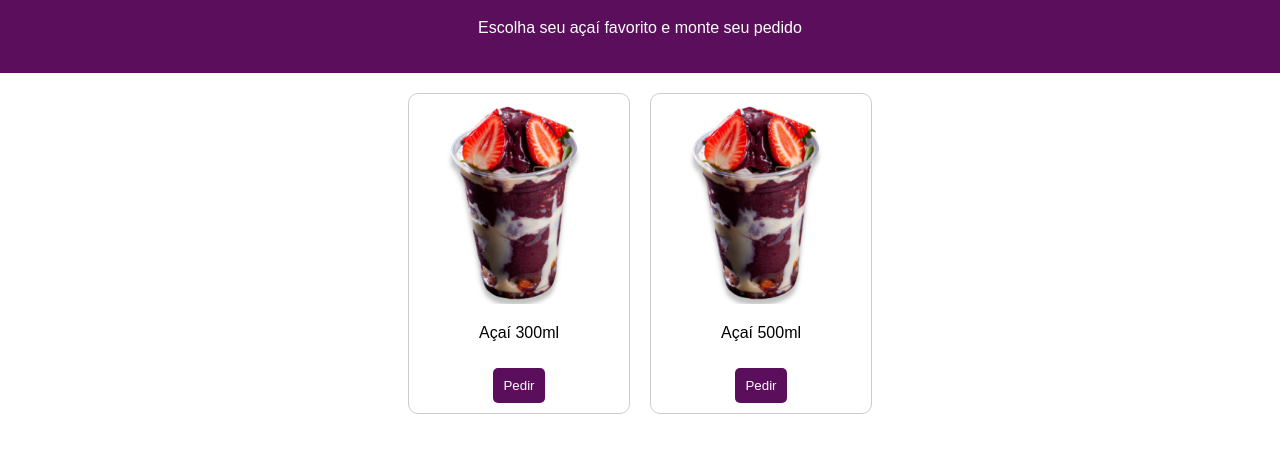
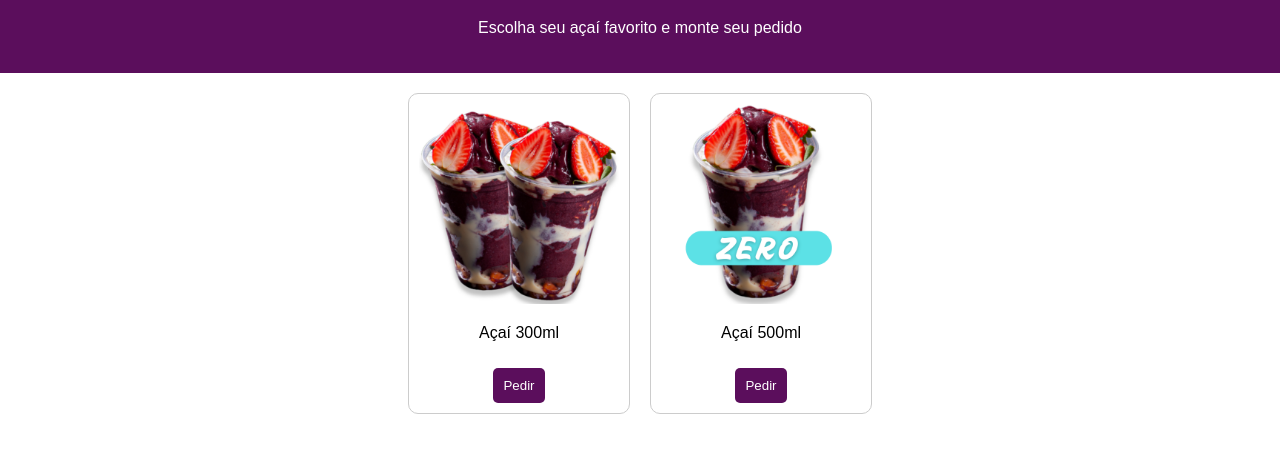
Before and after one commit to acaiurbano/acaiurbanodelivery, a plain HTML site: page index.html in a window 1280 px wide. Shown: the part 81-534 px from the top of the page. Drawn offline with Linux system fonts and the light colour scheme.

Commit message:
Update index.html

```diff
--- a/index.html
+++ b/index.html
@@ -54,12 +54,12 @@
     </header>
     <div class="produtos">
         <div class="produto">
-            <img src="images/placeholder.webp" alt="Açaí 300ml">
+            <img src="images/copo2.webp" alt="Açaí 300ml">
             <p>Açaí 300ml</p>
             <button onclick="location.href='pedido.html?produto=Açaí 300ml'">Pedir</button>
         </div>
         <div class="produto">
-            <img src="images/placeholder.webp" alt="Açaí 500ml">
+            <img src="images/zero1.webp" alt="Açaí 500ml">
             <p>Açaí 500ml</p>
             <button onclick="location.href='pedido.html?produto=Açaí 500ml'">Pedir</button>
         </div>
```
